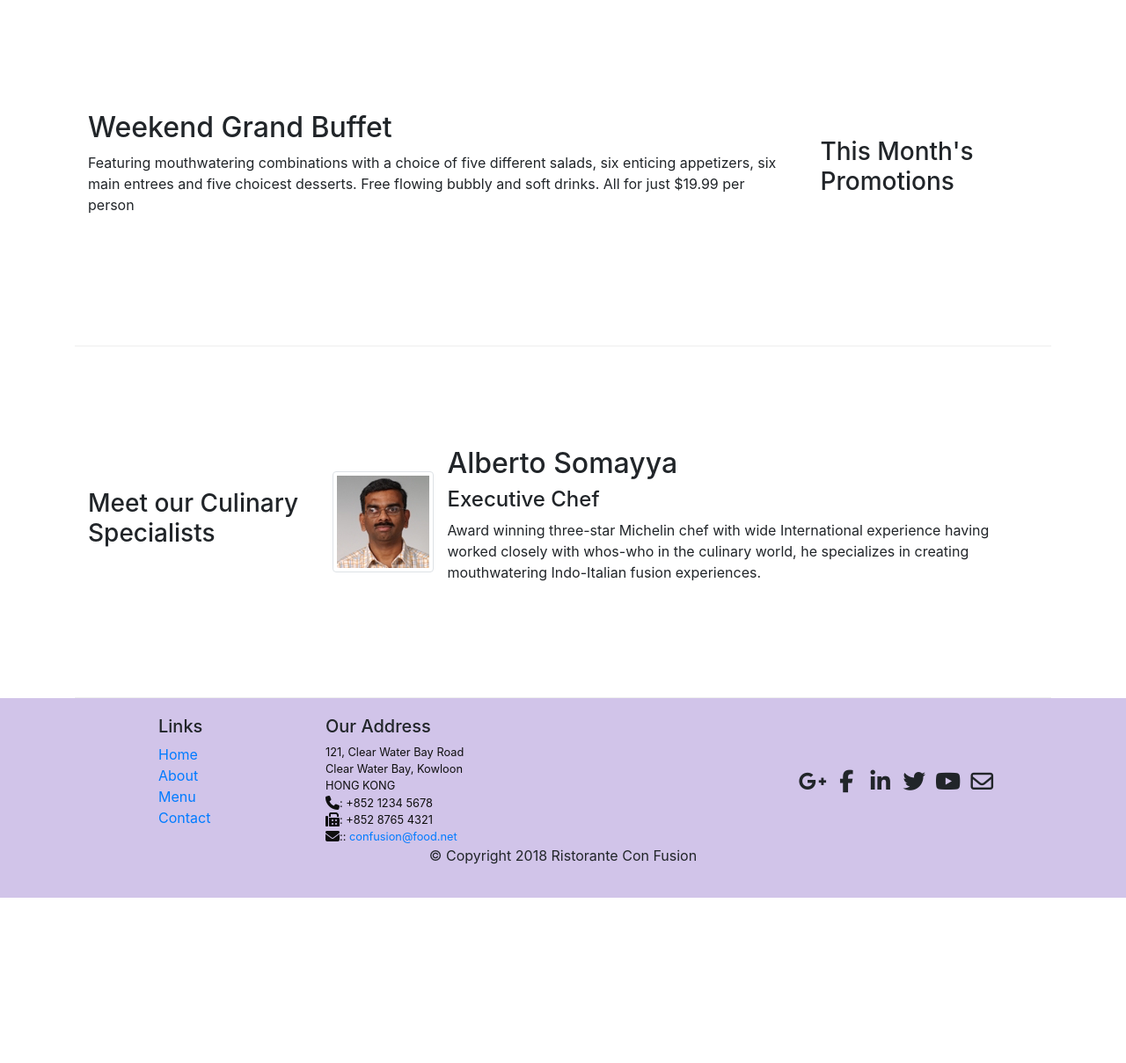
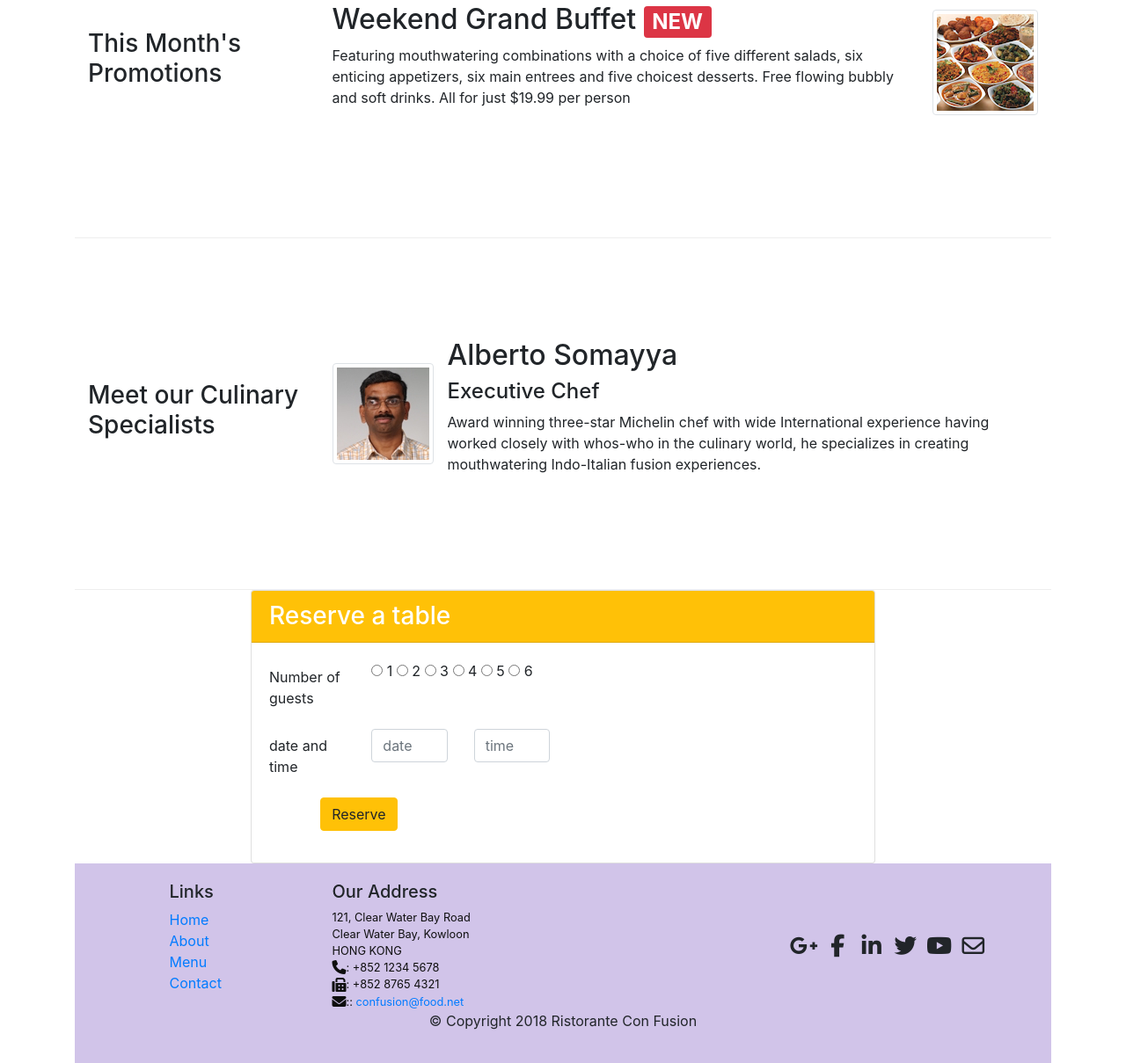
Before and after one commit to avinashpandey29/coursera_prj_with_react, a plain HTML site: page conFusion_new/index.html in a window 1280 px wide. Shown: the part 863-2072 px from the top of the page at 88% size. Before the commit the page ends 1884 px from the top, so only its background shows below. Drawn offline with nearby package versions, Linux system fonts and the light colour scheme.

Commit message:
assignment2

```diff
--- a/conFusion_new/index.html
+++ b/conFusion_new/index.html
@@ -20,38 +20,37 @@
 </head>
 
 <body>
-     <nav class="navbar navbar-light navbar-expand-sm   fixed-top">
+     <nav class="navbar navbar-dark navbar-expand-sm fixed-top">
         <div class="container">
-
             <button class="navbar-toggler" type="button" data-toggle="collapse" data-target="#Navbar">
                 <span class="navbar-toggler-icon"></span>
             </button>
-
-           <a class="navbar-brand mr-auto" href="#"><img src="img/logo.png" height="30" width="41"></a>
-
-           <div class="collapse navbar-collapse" id="Navbar">
-
-                    <ul class="navbar-nav mr-auto">
-                    <li class="nav-item active"><a class="nav-link" href="#"><span class="fa fa-home fa-lg"></span>Home</a></li>
-                    <li class="nav-item"><a class="nav-link" href="./aboutus.html"><span class="fa fa-info fa-lg"></span> About</a></li>
-                    <li class="nav-item"><a class="nav-link" href="#"><span class="fa fa-list fa-lg"></span>  Menu</a></li>
-                    <li class="nav-item"><a class="nav-link" href="./contactus.html"><span class="fa fa-address-card fa-lg"></span> Contact</a></li>
+            <a class="navbar-brand mr-auto" href="./index.html"><img src="img/logo.png" height="30" width="41"></a>
+            <div class="collapse navbar-collapse" id="Navbar">
+                <ul class="navbar-nav mr-auto">
+                        <li class="nav-item"><a class="nav-link" href="./index.html"><span class="fa fa-home fa-lg"></span> Home</a></li>
+                        <li class="nav-item"><a class="nav-link" href="./aboutus.html"><span class="fa fa-info fa-lg"></span> About</a></li>
+                        <li class="nav-item"><a class="nav-link" href="#"><span class="fa fa-list fa-lg"></span> Menu</a></li>
+                        <li class="nav-item active"><a class="nav-link" href="#"><span class="fa fa-address-card fa-lg"></span> Contact</a></li>
                 </ul>
+            </div>
+        </div>
+    </nav>
 
 
-            </div>
-
-        </div>
-    </nav>
-    <header class="jumbotron row-header">
-        <div>
-            <div>
+    <header class="jumbotron">
+        <div class="container">
+            <div class="row row-header">
                 <div class="col-12 col-sm-6">
                     <h1>Ristorante con Fusion</h1>
                     <p>We take inspiration from the World's best cuisines, and create a unique fusion experience. Our lipsmacking creations will tickle your culinary senses!</p>
                 </div>
-                <div class=" col-12 col-sm-6 align-self-center">
+                <div class=" col-12 col-sm-3 align-self-center">
                     <img src="img/logo.png" class="img-fluid">
+                </div>
+
+                <div class=" col-12 col-sm-3 align-self-center">
+                    <a class="btn btn-warning" href="#top-heading">RESERVE TABLE</a>
                 </div>
             </div>
         </div>
@@ -80,12 +79,20 @@
 
 
         <div class="row row-content align-items-center">
-            <div class="col-12 col-sm-4 order-sm-last col-md-3">
+            <div class="col-12 col-sm-4  col-md-3">
                 <h3>This Month's Promotions</h3>
             </div>
-            <div class="col col-sm order-sm-first col-md">
-                <h2>Weekend Grand Buffet</h2>
-                <p>Featuring mouthwatering combinations with a choice of five different salads, six enticing appetizers, six main entrees and five choicest desserts. Free flowing bubbly and soft drinks. All for just $19.99 per person </p>
+            <div class="col col-sm  col-md">
+                    <div class="media">
+
+                            <div class="media-body">
+
+                                <h2 class="mt-0">Weekend Grand Buffet <span class="badge badge-danger">NEW</span></h2>
+                                        <p>Featuring mouthwatering combinations with a choice of five different salads, six enticing appetizers, six main entrees and five choicest desserts. Free flowing bubbly and soft drinks. All for just $19.99 per person </p>
+                            </div>
+                            <img class="d-flex ml-3 img-thumbnail align-self-center"
+                            src="img/buffet.png" alt="buffet">
+                    </div>
             </div>
         </div>
 
@@ -109,6 +116,52 @@
                 </div>
             </div>
         </div>
+
+
+        <div class="col-12 col-sm-8 offset-md-2">
+                <div class="card">
+                    <h3 class="card-header bg-warning text-white">Reserve a table</h3>
+                    <div class="card-body">
+                       <form id="top-heading">
+
+                            <div class="form-group row">
+                                <label for="Number of guests" class="col-md-2 col-form-label">Number of guests</label>
+                                <div class="col-md-6">
+                                        <input type="radio" id="male" name="gender" value="male">
+                                        <label for="male">1</label>
+                                        <input type="radio" id="female" name="gender" value="female">
+                                        <label for="female">2</label>
+                                        <input type="radio" id="other" name="gender" value="other">
+                                        <label for="other">3</label>
+                                        <input type="radio" id="male" name="gender" value="male">
+                                        <label for="male">4</label>
+                                        <input type="radio" id="female" name="gender" value="female">
+                                        <label for="female">5</label>
+                                        <input type="radio" id="other" name="gender" value="other">
+                                        <label for="other">6</label>
+                                </div>
+                    </div>
+                    <div class="form-group row">
+                        <label for="date and time" class="col-12 col-md-2  col-form-label">date and time</label>
+                        <div class="col-5 col-md-2">
+                            <input type="tel" class="form-control" id="date" name="date" placeholder="date">
+                        </div>
+                        <div class="col-7 col-md-2">
+                            <input type="text" class="form-control" id="time" name="time" placeholder="time">
+                        </div>
+                    </div>
+                    <div class="form-group row">
+                        <div class="offset-md-1 col-md-10">
+                            <button type="submit" class="btn btn-warning">Reserve</button>
+                        </div>
+                    </div>
+                    </form>
+
+                    </div>
+                </div>
+
+
+
     </div>
 
     <footer class="footer">
```
